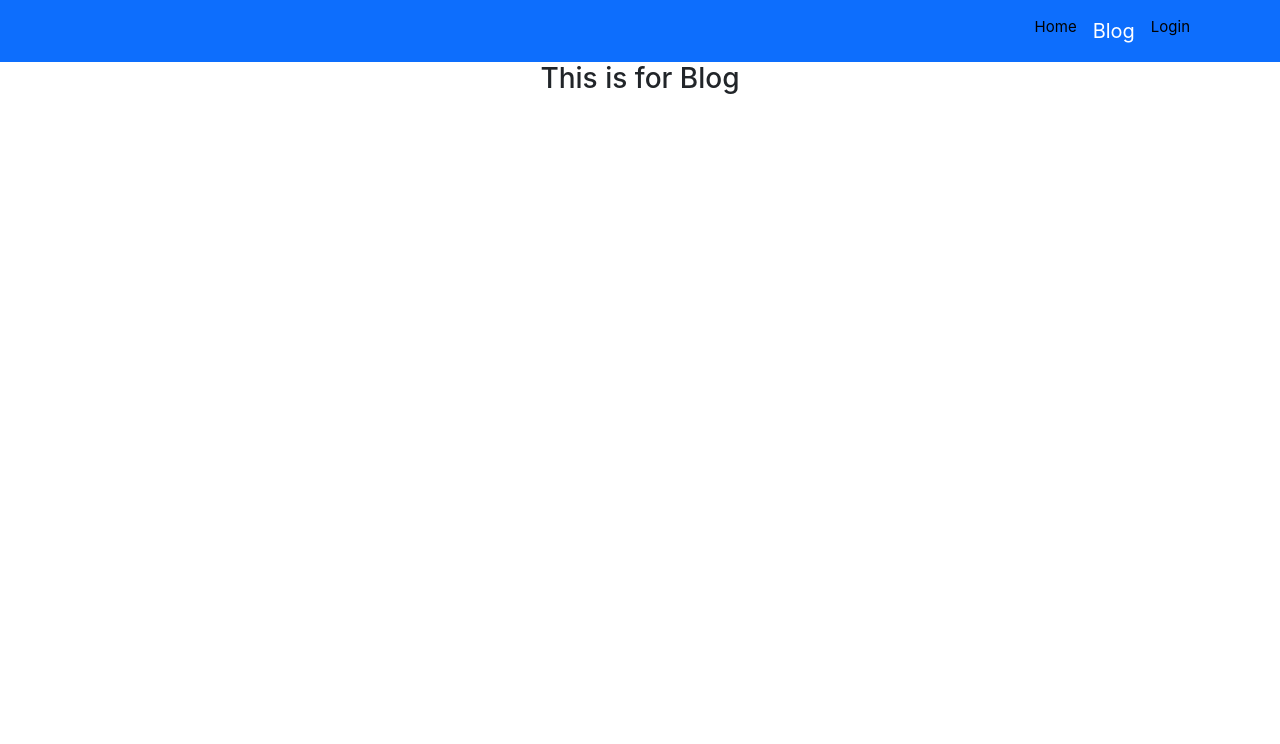
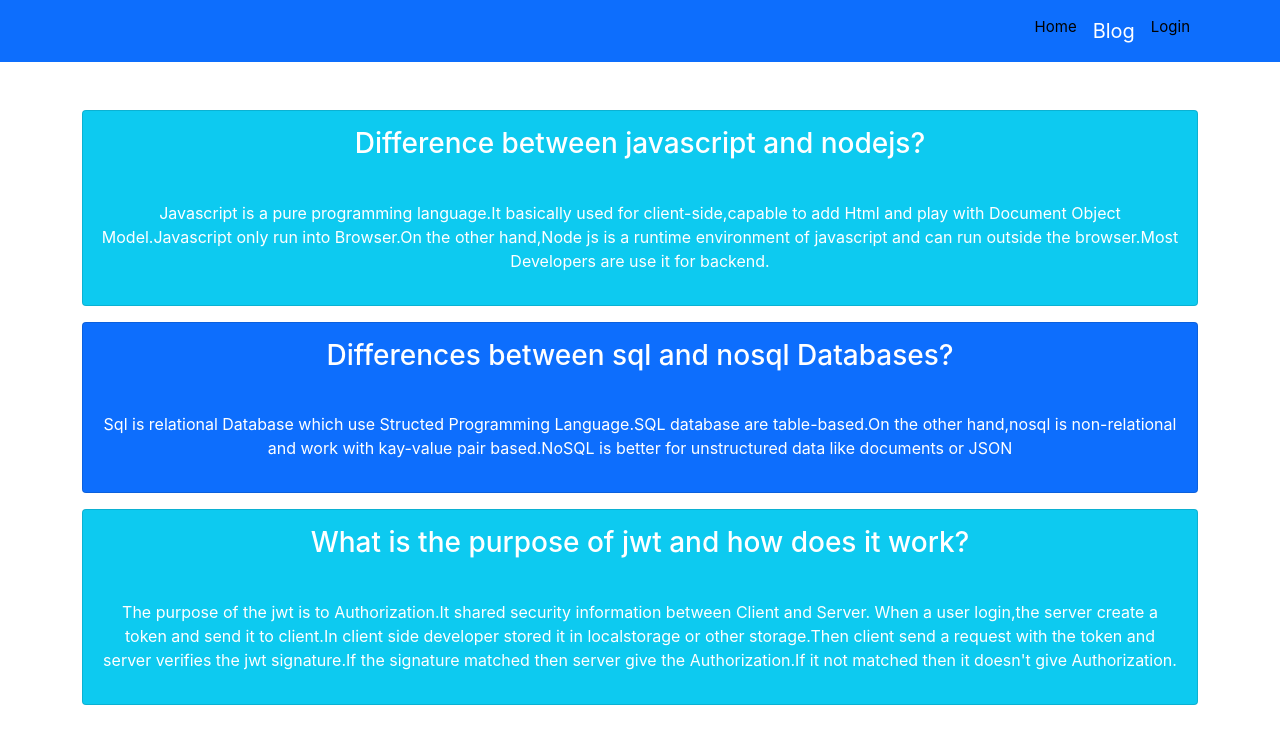
Before and after one commit to Aniksaha-ui/Tv-inventory-system-client, a React (Create React App) app: page /blog in a window 1280 px wide. Shown: the top 744 px of the page. Built offline with nearby package versions, Linux system fonts and the light colour scheme; no server answers.

Commit message:
Blog section done

```diff
--- a/src/Component/Blog/Blog.js
+++ b/src/Component/Blog/Blog.js
@@ -2,8 +2,52 @@ import React from "react";
 
 const Blog = () => {
   return (
-    <div>
-      <h3>This is for Blog</h3>
+    <div className="container">
+      <div class="card mt-5 bg-info">
+        <div class="card-body text-white">
+          <h3>Difference between javascript and nodejs?</h3>
+        </div>
+        <div class="card-body text-white">
+          <p>
+            Javascript is a pure programming language.It basically used for
+            client-side,capable to add Html and play with Document Object
+            Model.Javascript only run into Browser.On the other hand,Node js is
+            a runtime environment of javascript and can run outside the
+            browser.Most Developers are use it for backend.
+          </p>
+        </div>
+      </div>
+
+      <div class="card mt-3 bg-primary">
+        <div class="card-body text-white">
+          <h3>Differences between sql and nosql Databases?</h3>
+        </div>
+        <div class="card-body text-white">
+          <p>
+            Sql is relational Database which use Structed Programming
+            Language.SQL database are table-based.On the other hand,nosql is
+            non-relational and work with kay-value pair based.NoSQL is better
+            for unstructured data like documents or JSON
+          </p>
+        </div>
+      </div>
+
+      <div class="card mt-3 bg-info">
+        <div class="card-body text-white">
+          <h3>What is the purpose of jwt and how does it work?</h3>
+        </div>
+        <div class="card-body text-white">
+          <p>
+            The purpose of the jwt is to Authorization.It shared security
+            information between Client and Server. When a user login,the server
+            create a token and send it to client.In client side developer stored
+            it in localstorage or other storage.Then client send a request with
+            the token and server verifies the jwt signature.If the signature
+            matched then server give the Authorization.If it not matched then it
+            doesn't give Authorization.
+          </p>
+        </div>
+      </div>
     </div>
   );
 };
```
